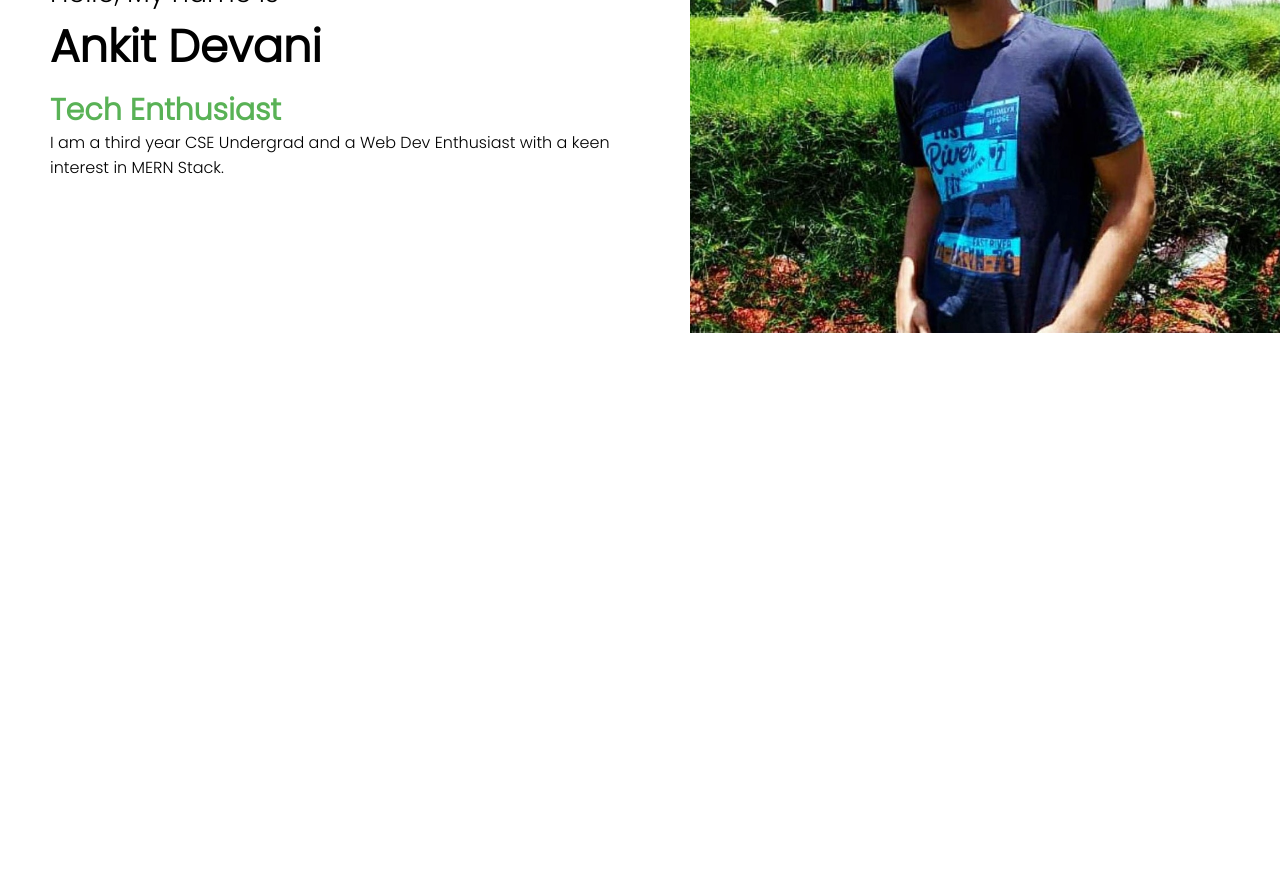
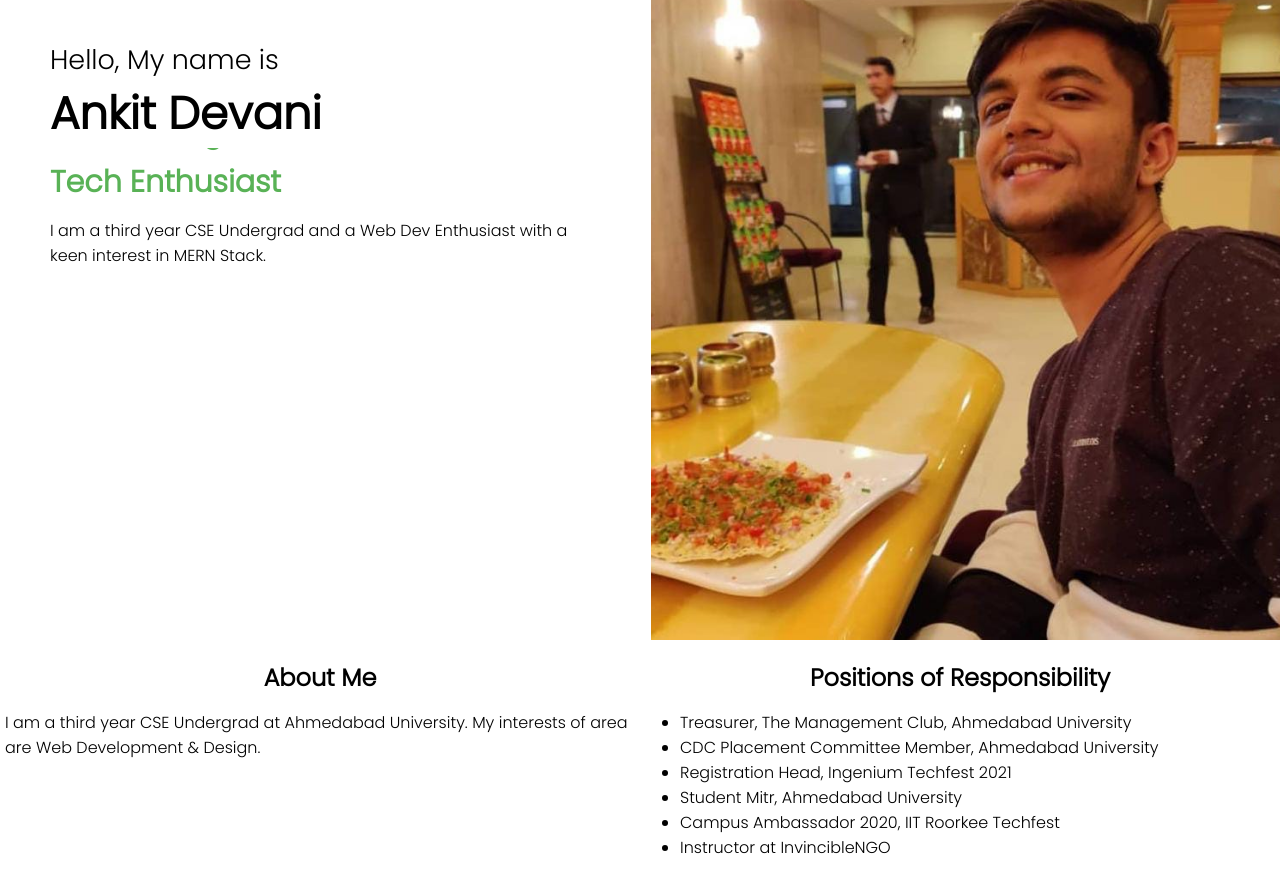
Before and after one commit to ankitdevani17/React--Portfolio, a React (Create React App) app: page / in a window 1280 px wide. Shown: the part 180-1072 px from the top of the page. Before the commit the page ends 800 px from the top, so only its background shows below. Built offline with nearby package versions, Linux system fonts and the light colour scheme.

Commit message:
About component done

```diff
--- a/src/App.jsx
+++ b/src/App.jsx
@@ -1,7 +1,10 @@
 import Intro from "./Components/Intro";
+import About from "./Components/About";
 
 const App = () => {
-  return <div> <Intro/></div>
+  return <div> <Intro/>
+  <About/>
+  </div>
 };
 
 export default App;
--- /dev/null
+++ b/src/Components/About.css
@@ -0,0 +1,27 @@
+.a{
+    display:flex;
+    height:100vh;
+    margin-top:20px;
+}
+.a-left{
+        flex: 50%;
+
+}
+.a-left h2{
+        text-align: center;
+}
+.a-right h2{
+        text-align: center;
+}
+.a-right{
+        flex: 50%;
+
+}
+ul {
+  margin-top:15px;
+
+}
+.a-desc{
+        margin-top:15px;
+        margin-left: 5px;
+}
--- /dev/null
+++ b/src/Components/About.jsx
@@ -0,0 +1,35 @@
+import React from 'react'
+import "./About.css";
+const About = () => {
+    return (
+        <div>
+
+        <div class="a">
+         <div class="a-left">
+         <h2> About Me</h2>
+         <p className="a-desc">
+         I am a third year CSE Undergrad at Ahmedabad University.
+         My interests of area are Web Development & Design.
+
+        </p>
+         </div>
+
+        <div class="a-right">
+        <h2> Positions of Responsibility</h2>
+        <ul className = "a-right-list">
+            <li>Treasurer, The Management Club, Ahmedabad University</li>
+            <li>CDC Placement Committee Member, Ahmedabad University</li>
+            <li>Registration Head, Ingenium Techfest 2021</li>
+            <li>Student Mitr, Ahmedabad University</li>
+            <li>Campus Ambassador 2020, IIT Roorkee Techfest</li>
+            <li>Instructor at InvincibleNGO</li>
+        </ul>
+        </div>
+
+        </div>
+        </div>
+
+    )
+}
+
+export default About
--- a/src/Components/Intro.css
+++ b/src/Components/Intro.css
@@ -1,10 +1,12 @@
 
 .i{
     display : flex;
-    height : 100%;
+    height : 100vh;
+    padding-top:20px;
+
 }
 .i-left {
-    padding: 50px;
+    padding: 0px 50px;
     flex: 50%;
     display: flex;
     align-items: center;
@@ -18,7 +20,7 @@
     height: 50%;
     display: flex;
     flex-direction: column;
-    justify-content: space-between;
+
 }
 
 .i-intro{
@@ -51,7 +53,7 @@
     animation: move 5s ease-in-out infinite alternate;
   }
   .i-desc{
-
+   margin-top: 20px;
   }
   @keyframes move {
 
@@ -66,4 +68,5 @@
     object-fit: cover;
     width:100%;
     height:100%;
+
   }
--- a/src/Components/Intro.jsx
+++ b/src/Components/Intro.jsx
@@ -19,9 +19,11 @@ const Intro = () => {
           </div>
            </div>
            </div>
-           <div className="i-right">
-           <img src={Me} alt="" className="i-img" />
-           </div>
+           <div className="wrapper">
+            <img src={Me} className="i-img" alt="Responsive image"/>
+            </div>
+
+
 
            </div>
     )
```
Also changed, not shown: src/images/Untitled design (1).jpg (added), src/images/me.jpg.
